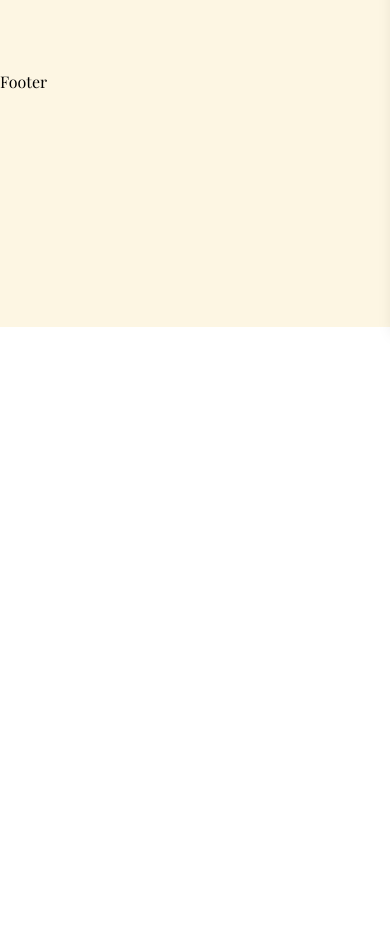
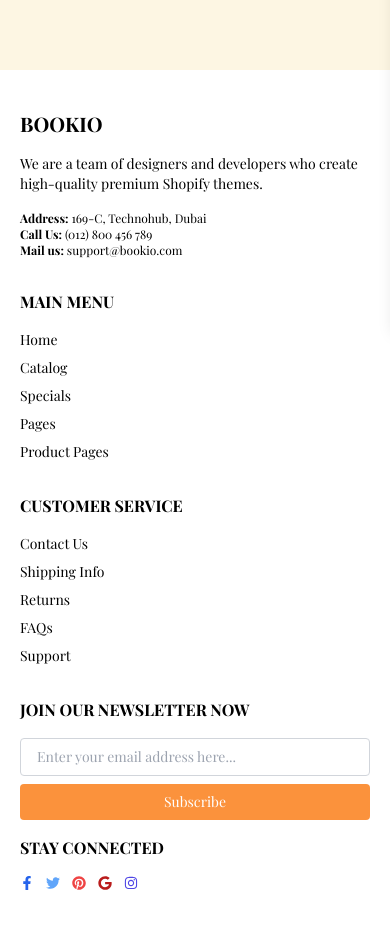
Before and after one commit to Sazid60/BOOKIO, a React (Vite) app: page / in a window 390 px wide. Shown: the part 517-1444 px from the top of the page. Before the commit the page ends 844 px from the top, so only its background shows below. Built offline with nearby package versions, Linux system fonts and the light colour scheme; a web font is replaced by a local one.

Commit message:
Responsive Footer Added and Some Changes in Navbar

```diff
--- a/src/Components/Shared/Footer.jsx
+++ b/src/Components/Shared/Footer.jsx
@@ -1,10 +1,76 @@
+
+import { FaFacebookF, FaGoogle, FaInstagram, FaPinterest, FaTwitter } from "react-icons/fa";
 
 const Footer = () => {
-    return (
-        <div>
-            Footer
+  return (
+    <footer className="bg-white py-10 px-5 md:px-10 lg:px-20">
+      <div className="grid grid-cols-1 sm:grid-cols-2 lg:grid-cols-2 xl:grid-cols-4 gap-8 xl:gap-16 text-sm">
+        <div className="space-y-4">
+          <p className="text-xl sm:text-2xl md:text-3xl lg:text-4xl font-bold">BOOKIO</p>
+          <p className="text-sm md:text-base lg:text-lg">
+            We are a team of designers and developers who create high-quality premium Shopify themes.
+          </p>
+          <div className="text-xs md:text-sm lg:text-base">
+            <p><span className="font-bold">Address:</span> 169-C, Technohub, Dubai</p>
+            <p><span className="font-bold">Call Us:</span> (012) 800 456 789</p>
+            <p><span className="font-bold">Mail us:</span> support@bookio.com</p>
+          </div>
         </div>
-    );
+        <div className="space-y-4">
+          <h3 className="font-bold text-base md:text-lg lg:text-xl">MAIN MENU</h3>
+          <ul className="space-y-2">
+            <li><a href="#" className="hover:text-[#CFAE7A]  text-sm md:text-base">Home</a></li>
+            <li><a href="#" className="hover:text-[#CFAE7A]  text-sm md:text-base">Catalog</a></li>
+            <li><a href="#" className="hover:text-[#CFAE7A]  text-sm md:text-base">Specials</a></li>
+            <li><a href="#" className="hover:text-[#CFAE7A]  text-sm md:text-base">Pages</a></li>
+            <li><a href="#" className="hover:text-[#CFAE7A]  text-sm md:text-base">Product Pages</a></li>
+          </ul>
+        </div>
+        <div className="space-y-4">
+          <h3 className="font-bold text-base md:text-lg lg:text-xl">CUSTOMER SERVICE</h3>
+          <ul className="space-y-2">
+            <li><a href="#" className="hover:text-[#CFAE7A]  text-sm md:text-base">Contact Us</a></li>
+            <li><a href="#" className="hover:text-[#CFAE7A]  text-sm md:text-base">Shipping Info</a></li>
+            <li><a href="#" className="hover:text-[#CFAE7A]  text-sm md:text-base">Returns</a></li>
+            <li><a href="#" className="hover:text-[#CFAE7A]  text-sm md:text-base">FAQs</a></li>
+            <li><a href="#" className="hover:text-[#CFAE7A]  text-sm md:text-base">Support</a></li>
+          </ul>
+        </div>
+        <div className="space-y-4">
+          <h3 className="font-bold text-base md:text-lg lg:text-xl">JOIN OUR NEWSLETTER NOW</h3>
+          <div className="space-y-2">
+            <input
+              type="email"
+              placeholder="Enter your email address here..."
+              className="border border-gray-300 rounded px-4 py-2 w-full focus:outline-none"
+            />
+            <button className=" text-white hover:bg-[#CFAE7A] bg-orange-400 py-2 px-6 rounded w-full sm:w-auto">
+              Subscribe
+            </button>
+          </div>
+
+          <h3 className="font-bold text-base md:text-lg lg:text-xl">STAY CONNECTED</h3>
+          <div className="flex space-x-3">
+            <a href="#" className="text-blue-600 hover:text-blue-800 text-sm md:text-base">
+              <FaFacebookF />
+            </a>
+            <a href="#" className="text-blue-400 hover:text-blue-600 text-sm md:text-base">
+              <FaTwitter />
+            </a>
+            <a href="#" className="text-red-500 hover:text-[#CFAE7A]  text-sm md:text-base">
+              <FaPinterest />
+            </a>
+            <a href="#" className="text-red-700 hover:text-red-900 text-sm md:text-base">
+              <FaGoogle />
+            </a>
+            <a href="#" className="text-indigo-600 hover:text-indigo-800 text-sm md:text-base">
+              <FaInstagram />
+            </a>
+          </div>
+        </div>
+      </div>
+    </footer>
+  );
 };
 
 export default Footer;
--- a/src/Components/Shared/Navbar.jsx
+++ b/src/Components/Shared/Navbar.jsx
@@ -8,30 +8,23 @@ import { MdOutlineTravelExplore } from "react-icons/md";
 const Navbar = () => {
     const [isOpen, setIsOpen] = useState(false);
 
-    // Handle opening and closing the side nav
     const toggleMenu = () => {
         setIsOpen(!isOpen);
     };
 
-    // Styles for main navbar links
     const activeLink = "text-orange-400 font-bold underline underline-offset-8 text-base flex items-center gap-1 uppercase";
     const deActiveLink = "transition-all hover:underline underline-offset-8 hover:text-[#CFAE7A] flex items-center gap-1 uppercase";
 
-    // Styles for side nav links with varying text sizes for different devices
-    const sideActiveLink = "text-orange-400 font-bold text-sm md:text-xl lg:text-2xl flex items-center gap-1 uppercase"; // Adjusted for responsiveness
-    const sideDeActiveLink = "transition-all hover:text-[#CFAE7A] text-sm md:text-xl lg:text-2xl flex items-center gap-1 uppercase"; // Adjusted for responsiveness
+    const sideActiveLink = "text-orange-400 font-bold underline underline-offset-8 text-sm md:text-xl lg:text-2xl flex items-center gap-1 uppercase"; // Adjusted for responsiveness
+    const sideDeActiveLink = "transition-all hover:text-[#CFAE7A] hover:underline underline-offset-8 text-sm md:text-xl lg:text-2xl flex items-center gap-1 uppercase"; // Adjusted for responsiveness
 
     return (
         <>
-            {/* Main Navbar */}
             <div className="flex items-center justify-between py-4 px-4 md:px-8 lg:px-12 xl:px-16">
-                {/* Logo */}
                 <div className="flex items-center">
-                    <img src="/Logo.png" className="h-9 w-10" alt="Logo" />
+                    <img src="/src/assets/logo.png" className="h-9 w-10" alt="Logo" />
                     <p className="text-2xl md:text-3xl lg:text-4xl font-bold ml-2">BOOKIO</p>
                 </div>
-
-                {/* Large Screen Links */}
                 <div className="hidden md:flex justify-between items-center gap-20">
                     <ul className="flex items-center gap-5">
                         <li>
@@ -60,33 +53,26 @@ const Navbar = () => {
                         </NavLink>
                     </div>
                 </div>
-
-                {/* Hamburger Menu for Small Devices */}
                 <div className="md:hidden flex items-center">
                     <button onClick={toggleMenu}>
                         <FiMenu className="text-3xl" />
                     </button>
                 </div>
             </div>
-
-            {/* Overlay for Small Devices */}
             {isOpen && (
                 <div
                     className="fixed inset-0 bg-black bg-opacity-50 transition-opacity duration-300 ease-in-out md:hidden"
-                    onClick={toggleMenu} // Clicking outside the side nav will close it
+                    onClick={toggleMenu}
                 ></div>
             )}
 
-            {/* Side Navigation for Small Screens */}
             <div
                 className={`fixed top-0 right-0 h-full w-64 bg-[#faedca] shadow-lg transform ${isOpen ? "translate-x-0" : "translate-x-full"
                     } transition-transform duration-300 ease-in-out md:hidden`}
             >
-                {/* Close Icon inside Side Nav */}
                 <div className="flex justify-between p-4">
-                    {/* Logo */}
                     <div className="flex items-center">
-                        <img src="/Logo.png" className="h-9 w-10" alt="Logo" />
+                        <img src="/src/assets/logo.png" className="h-9 w-10" alt="Logo" />
                         <p className="text-2xl md:text-3xl lg:text-4xl font-bold ml-2">BOOKIO</p>
                     </div>
                     <button onClick={toggleMenu}>
--- a/src/Layout/MainLayout.jsx
+++ b/src/Layout/MainLayout.jsx
@@ -15,9 +15,9 @@ const MainLayout = () => {
                 <div className="min-h-[calc(100vh-321px)]">
                     <Outlet />
                 </div>
-                <Footer />
-                <Toaster position="top-center" reverseOrder={false} />
             </div>
+            <Footer />
+            <Toaster position="top-center" reverseOrder={false} />
         </div>
 
     );
```
